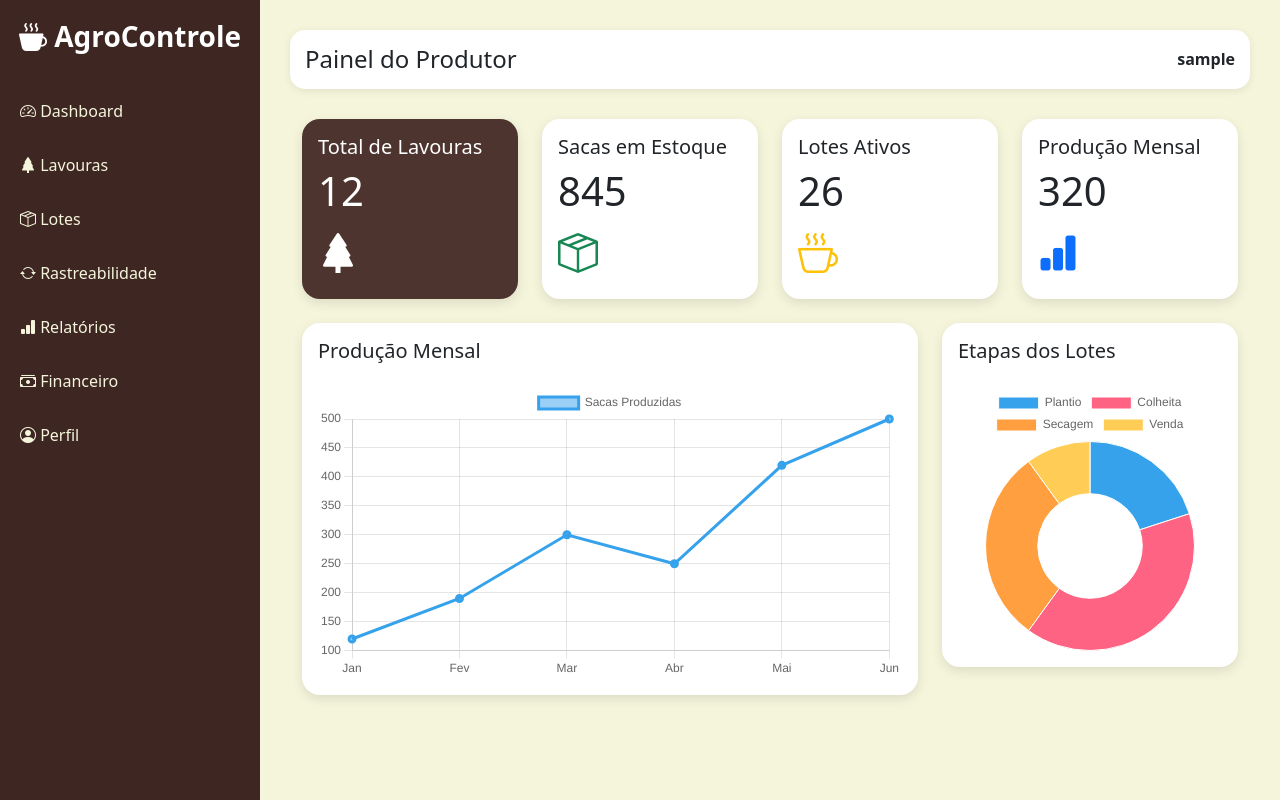
After one commit to jm653/AGROcontrole, a Django app: page /dashboard/ in a window 1280 px wide. The commit adds this page. Run offline with Django 5.2, Linux system fonts and the light colour scheme; the visitor is signed in with stand-in values (Sample User, id 1).

Commit message:
base produtor

```diff
--- a/app/templates/base.html
+++ b/app/templates/base.html
@@ -1,45 +1,169 @@
 <!DOCTYPE html>
 <html lang="pt-br">
 <head>
+
     <meta charset="UTF-8">
-    <title>Sistema Café</title>
+    <meta name="viewport" content="width=device-width, initial-scale=1.0">
+
+    <title>{% block title %}AgroControle{% endblock %}</title>
 
     <!-- Bootstrap -->
-    <link href="https://cdn.jsdelivr.net/npm/bootstrap@5.3.0/dist/css/bootstrap.min.css" rel="stylesheet">
+    <link href="https://cdn.jsdelivr.net/npm/bootstrap@5.3.3/dist/css/bootstrap.min.css" rel="stylesheet">
+
+    <!-- Bootstrap Icons -->
+    <link rel="stylesheet"
+          href="https://cdn.jsdelivr.net/npm/bootstrap-icons@1.11.3/font/bootstrap-icons.min.css">
+
+    <!-- Chart.js -->
+    <script src="https://cdn.jsdelivr.net/npm/chart.js"></script>
 
     <style>
-        body {
-            background-color: #121212;
+
+        body{
+            background-color: #F5F5DC;
+            overflow-x: hidden;
+        }
+
+        .sidebar{
+            width: 260px;
+            height: 100vh;
+            background: #3E2723;
+            position: fixed;
+            left: 0;
+            top: 0;
+            padding-top: 20px;
+        }
+
+        .sidebar h3{
+            color: white;
+            text-align: center;
+            margin-bottom: 30px;
+            font-weight: bold;
+        }
+
+        .sidebar a{
+            display: block;
+            color: #F5F5DC;
+            padding: 15px 20px;
+            text-decoration: none;
+            transition: 0.3s;
+            font-size: 16px;
+        }
+
+        .sidebar a:hover{
+            background: #4E342E;
+            padding-left: 25px;
+        }
+
+        .content{
+            margin-left: 260px;
+            padding: 30px;
+        }
+
+        .card-dashboard{
+            border: none;
+            border-radius: 18px;
+            box-shadow: 0 4px 12px rgba(0,0,0,0.1);
+            transition: 0.3s;
+        }
+
+        .card-dashboard:hover{
+            transform: translateY(-5px);
+        }
+
+        .bg-coffee{
+            background: #4E342E;
             color: white;
         }
 
-        .sidebar {
-            width: 200px;
-            height: 100vh;
-            position: fixed;
-            background: #1e1e1e;
-            padding: 20px;
+        .navbar-custom{
+            background: white;
+            border-radius: 15px;
+            padding: 15px;
+            margin-bottom: 30px;
+            box-shadow: 0 2px 8px rgba(0,0,0,0.08);
         }
 
-        .content {
-            margin-left: 220px;
-            padding: 20px;
-        }
     </style>
+
 </head>
 
 <body>
 
+    <!-- SIDEBAR -->
+
     <div class="sidebar">
-    <h4>Café System</h4>
-    <a href="/dashboard/" class="d-block text-white">Dashboard</a>
-    <a href="/logout/" class="d-block text-danger">Sair</a>
+
+        <h3>
+            <i class="bi bi-cup-hot-fill"></i>
+            AgroControle
+        </h3>
+
+        <a href="#">
+            <i class="bi bi-speedometer2"></i>
+            Dashboard
+        </a>
+
+        <a href="#">
+            <i class="bi bi-tree-fill"></i>
+            Lavouras
+        </a>
+
+        <a href="#">
+            <i class="bi bi-box-seam"></i>
+            Lotes
+        </a>
+
+        <a href="#">
+            <i class="bi bi-arrow-repeat"></i>
+            Rastreabilidade
+        </a>
+
+        <a href="#">
+            <i class="bi bi-bar-chart-fill"></i>
+            Relatórios
+        </a>
+
+        <a href="#">
+            <i class="bi bi-cash-stack"></i>
+            Financeiro
+        </a>
+
+        <a href="#">
+            <i class="bi bi-person-circle"></i>
+            Perfil
+        </a>
+
     </div>
 
+    <!-- CONTEÚDO -->
+
     <div class="content">
+
+        <!-- NAVBAR -->
+
+        <div class="navbar-custom d-flex justify-content-between align-items-center">
+
+            <div>
+                <h4 class="m-0">
+                    Painel do Produtor
+                </h4>
+            </div>
+
+            <div>
+                <strong>
+                    {{ request.user.username }}
+                </strong>
+            </div>
+
+        </div>
+
         {% block content %}
         {% endblock %}
+
     </div>
+
+<script src="https://cdn.jsdelivr.net/npm/bootstrap@5.3.3/dist/js/bootstrap.bundle.min.js"></script>
 
 </body>
 </html>
--- /dev/null
+++ b/app/templates/dashboard.html
@@ -0,0 +1,186 @@
+{% extends 'base.html' %}
+
+{% block title %}
+Dashboard
+{% endblock %}
+
+{% block content %}
+
+<div class="container-fluid">
+
+    <!-- CARDS -->
+
+    <div class="row g-4 mb-4">
+
+        <div class="col-md-3">
+
+            <div class="card card-dashboard bg-coffee">
+
+                <div class="card-body">
+
+                    <h5>Total de Lavouras</h5>
+
+                    <h1>12</h1>
+
+                    <i class="bi bi-tree-fill fs-1"></i>
+
+                </div>
+
+            </div>
+
+        </div>
+
+        <div class="col-md-3">
+
+            <div class="card card-dashboard">
+
+                <div class="card-body">
+
+                    <h5>Sacas em Estoque</h5>
+
+                    <h1>845</h1>
+
+                    <i class="bi bi-box-seam fs-1 text-success"></i>
+
+                </div>
+
+            </div>
+
+        </div>
+
+        <div class="col-md-3">
+
+            <div class="card card-dashboard">
+
+                <div class="card-body">
+
+                    <h5>Lotes Ativos</h5>
+
+                    <h1>26</h1>
+
+                    <i class="bi bi-cup-hot fs-1 text-warning"></i>
+
+                </div>
+
+            </div>
+
+        </div>
+
+        <div class="col-md-3">
+
+            <div class="card card-dashboard">
+
+                <div class="card-body">
+
+                    <h5>Produção Mensal</h5>
+
+                    <h1>320</h1>
+
+                    <i class="bi bi-bar-chart-fill fs-1 text-primary"></i>
+
+                </div>
+
+            </div>
+
+        </div>
+
+    </div>
+
+    <!-- GRÁFICOS -->
+
+    <div class="row">
+
+        <div class="col-md-8">
+
+            <div class="card card-dashboard">
+
+                <div class="card-body">
+
+                    <h5 class="mb-4">
+                        Produção Mensal
+                    </h5>
+
+                    <canvas id="graficoProducao"></canvas>
+
+                </div>
+
+            </div>
+
+        </div>
+
+        <div class="col-md-4">
+
+            <div class="card card-dashboard">
+
+                <div class="card-body">
+
+                    <h5 class="mb-4">
+                        Etapas dos Lotes
+                    </h5>
+
+                    <canvas id="graficoLotes"></canvas>
+
+                </div>
+
+            </div>
+
+        </div>
+
+    </div>
+
+</div>
+
+<script>
+
+    // GRÁFICO DE PRODUÇÃO
+
+    new Chart(
+        document.getElementById('graficoProducao'),
+        {
+            type: 'line',
+
+            data: {
+                labels: [
+                    'Jan',
+                    'Fev',
+                    'Mar',
+                    'Abr',
+                    'Mai',
+                    'Jun'
+                ],
+
+                datasets: [{
+                    label: 'Sacas Produzidas',
+                    data: [120, 190, 300, 250, 420, 500],
+                    borderWidth: 3
+                }]
+            }
+        }
+    );
+
+    // GRÁFICO DE LOTES
+
+    new Chart(
+        document.getElementById('graficoLotes'),
+        {
+            type: 'doughnut',
+
+            data: {
+                labels: [
+                    'Plantio',
+                    'Colheita',
+                    'Secagem',
+                    'Venda'
+                ],
+
+                datasets: [{
+                    data: [10, 20, 15, 5],
+                    borderWidth: 1
+                }]
+            }
+        }
+    );
+
+</script>
+
+{% endblock %}
--- a/app/urls.py
+++ b/app/urls.py
@@ -2,11 +2,47 @@ from django.urls import path
 from . import views
 
 urlpatterns = [
+
+    # LOGIN
     path('', views.login_view, name='login'),
 
-    path('admin-dashboard/', views.admin_dashboard, name='admin_dashboard'),
-    path('produtor-dashboard/', views.produtor_dashboard, name='produtor_dashboard'),
-    path('funcionario-dashboard/', views.funcionario_dashboard, name='funcionario_dashboard'),
+    # DASHBOARDS
+    path(
+        'admin-dashboard/',
+        views.admin_dashboard,
+        name='admin_dashboard'
+    ),
 
-    path('logout/', views.logout_view, name='logout'),
+    path(
+        'produtor-dashboard/',
+        views.produtor_dashboard,
+        name='produtor_dashboard'
+    ),
+
+    path(
+        'funcionario-dashboard/',
+        views.funcionario_dashboard,
+        name='funcionario_dashboard'
+    ),
+
+    # NOVA DASHBOARD MODERNA
+    path(
+        'dashboard/',
+        views.dashboard,
+        name='dashboard'
+    ),
+
+    # LOGOUT
+    path(
+        'logout/',
+        views.logout_view,
+        name='logout'
+    ),
+
+    path(
+    'cadastrar-lavoura/',
+    views.cadastrar_lavoura,
+    name='cadastrar_lavoura'
+),
+
 ]
--- a/app/views.py
+++ b/app/views.py
@@ -2,6 +2,8 @@ from django.shortcuts import render, redirect
 from django.http import HttpResponse
 from django.contrib.auth import authenticate, login, logout
 from django.contrib.auth.decorators import login_required
+from .models import (Propriedade,Lavoura,LoteDeCafe)
+from .forms import LavouraForm
 
 
 def login_view(request):
@@ -51,10 +53,38 @@ def admin_dashboard(request):
 
 @login_required
 def produtor_dashboard(request):
+
     if request.user.tipo != 'produtor':
         return HttpResponse("Acesso negado")
-    return render(request, 'produtor_dashboard.html')
 
+    propriedades = Propriedade.objects.filter(
+        produtor=request.user
+    )
+
+    lavouras = Lavoura.objects.filter(
+        propriedade__produtor=request.user
+    )
+
+    lotes = LoteDeCafe.objects.filter(
+        lavoura__propriedade__produtor=request.user
+    )
+
+    total_sacas = sum(
+        lote.quantidade_sacas for lote in lotes
+    )
+
+    context = {
+        'propriedades': propriedades,
+        'lavouras': lavouras,
+        'lotes': lotes,
+        'total_sacas': total_sacas,
+    }
+
+    return render(
+        request,
+        'produtor_dashboard.html',
+        context
+    )
 
 @login_required
 def funcionario_dashboard(request):
@@ -66,3 +96,48 @@ def funcionario_dashboard(request):
 def logout_view(request):
     logout(request)
     return redirect('login')
+
+@login_required
+def dashboard(request):
+
+    return render(
+        request,
+        'dashboard.html'
+    )
+
+@login_required
+def cadastrar_lavoura(request):
+
+    if request.user.tipo != 'produtor':
+        return HttpResponse("Acesso negado")
+
+    if request.method == 'POST':
+
+        form = LavouraForm(request.POST)
+
+        if form.is_valid():
+
+            lavoura = form.save(commit=False)
+
+            propriedade = lavoura.propriedade
+
+            if propriedade.produtor != request.user:
+                return HttpResponse("Acesso negado")
+
+            lavoura.save()
+
+            return redirect('produtor_dashboard')
+
+    else:
+
+        form = LavouraForm()
+
+        form.fields['propriedade'].queryset = Propriedade.objects.filter(
+            produtor=request.user
+        )
+
+    return render(
+        request,
+        'cadastrar_lavoura.html',
+        {'form': form}
+    )
```
Also changed, not shown: app/admin.py (+11 -1 lines), app/forms.py (added, +22 -0 lines), app/models.py (+112 -3 lines), app/templates/base_produtor.html (added, +16 -0 lines), app/templates/cadastrar_lavoura.html (added, +37 -0 lines), app/templates/produtor_dashboard.html (+47 -4 lines), app/migrations/0001_initial.py, app/templates/base_admin.html (added), app/templates/base_funcionario.html (added). Lines whose indentation alone changed are shown as unchanged.
